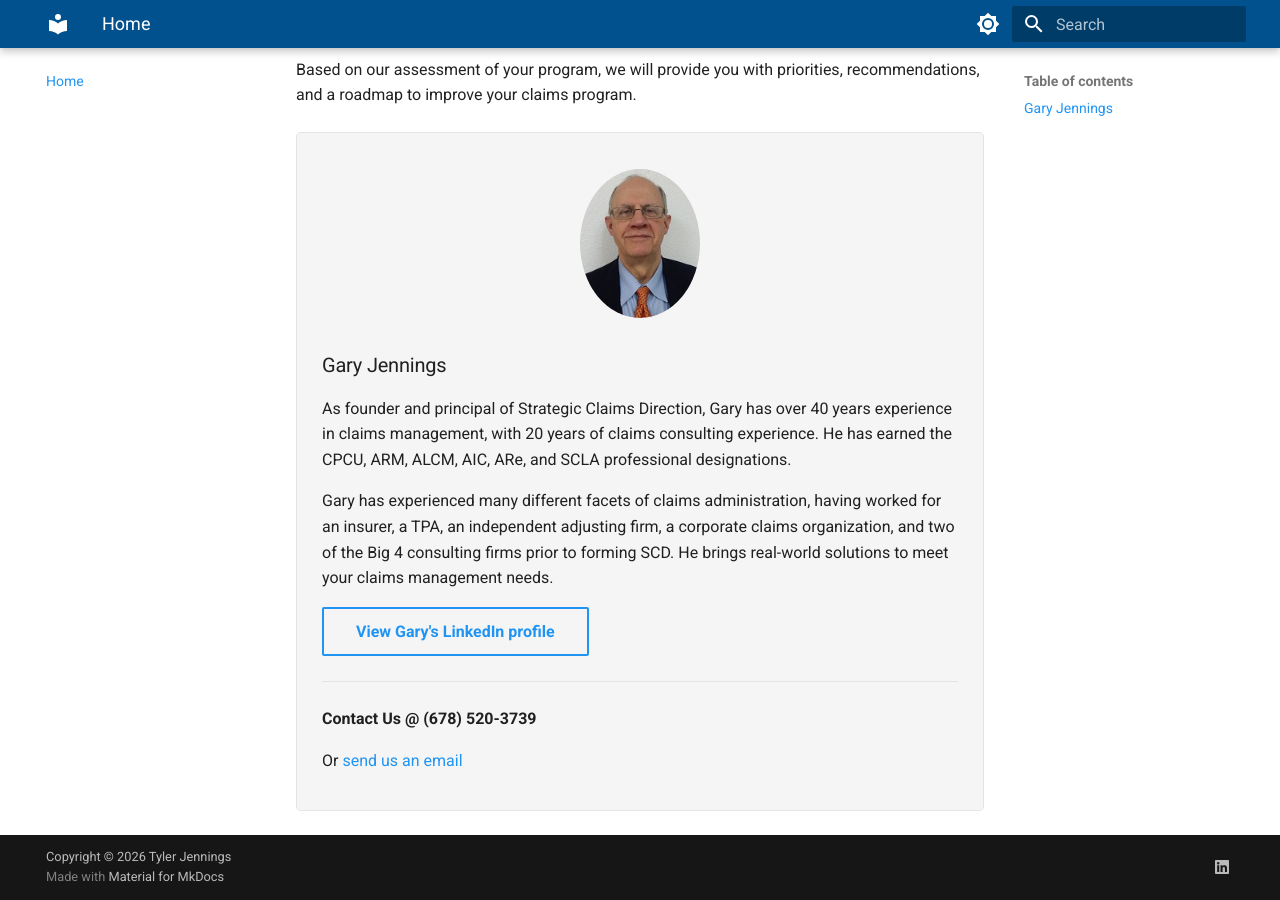
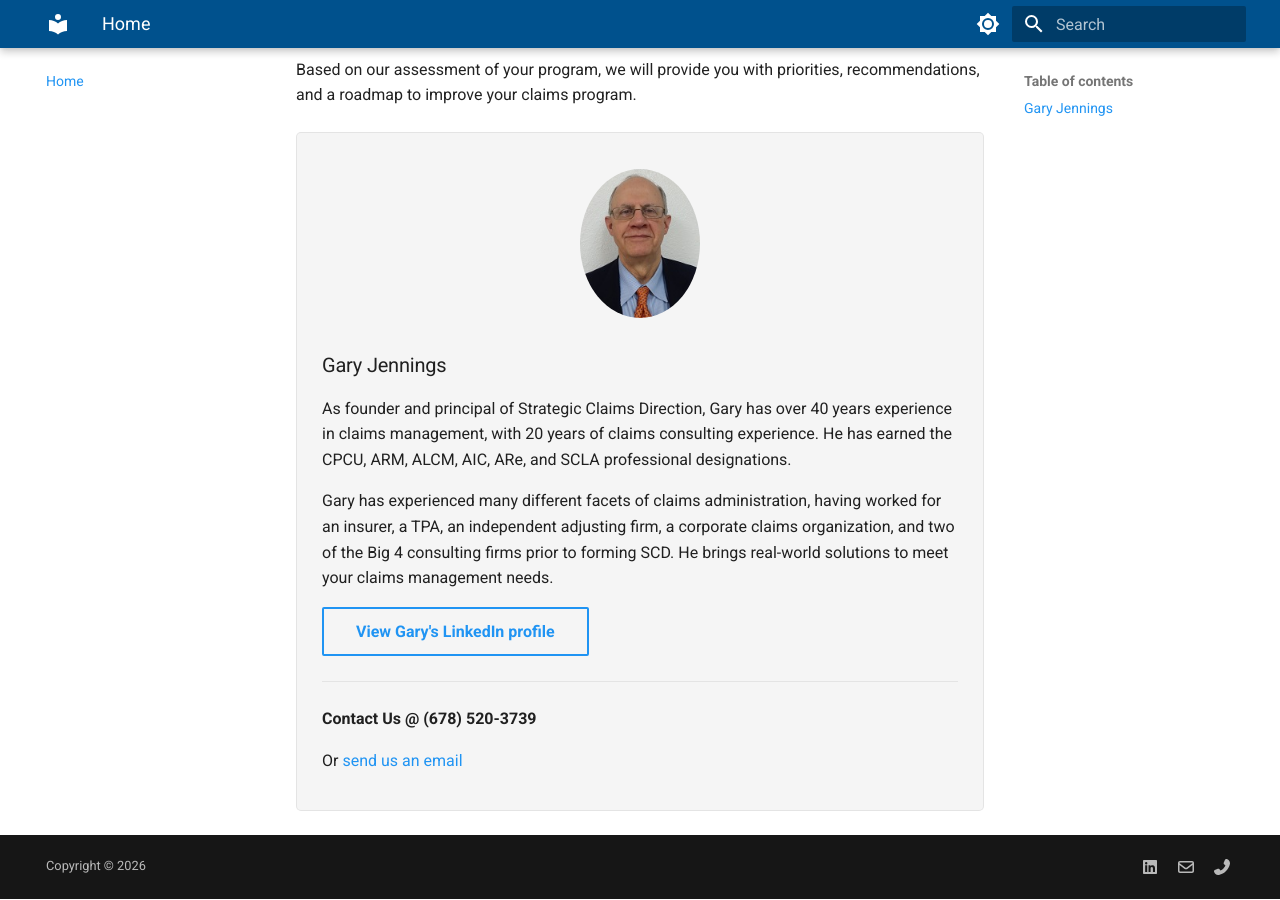
Before and after one commit to jenningstcj/scd-2026, an MkDocs documentation site: the page built from docs/index.md, in a window 1280 px wide and 900 px high, scrolled down 1489 px. Built offline with MkDocs 1.6.1 and Material for MkDocs 9.7.7, drawn with Linux system fonts in a browser that asks for light colours.

Commit message:
update footer

```diff
--- a/mkdocs.yml
+++ b/mkdocs.yml
@@ -5,7 +5,7 @@ site_description: >-
   costs through development and implementation of effective and efficient
   claims management strategies.
 site_url: https://strategicclaimsdirection.com/
-copyright: Copyright &copy; 2026 Tyler Jennings
+copyright: Copyright &copy; 2026
 
 theme:
   name: material
@@ -51,3 +51,8 @@ extra:
   social:
     - icon: fontawesome/brands/linkedin
       link: https://www.linkedin.com/pub/gary-jennings/1/428/346
+    - icon: fontawesome/regular/envelope
+      link: mailto:Gary.Jennings@StrategicClaimsDirection.com
+    - icon: fontawesome/solid/phone-alt
+      link: tel:6785203739
+  generator: false
```
